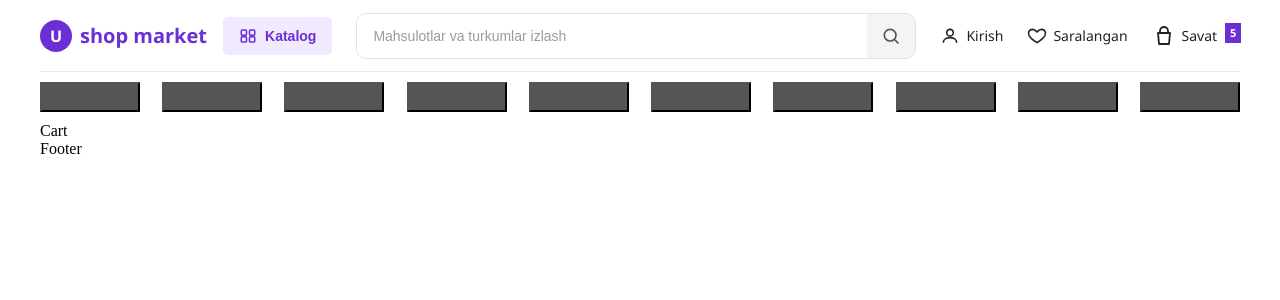
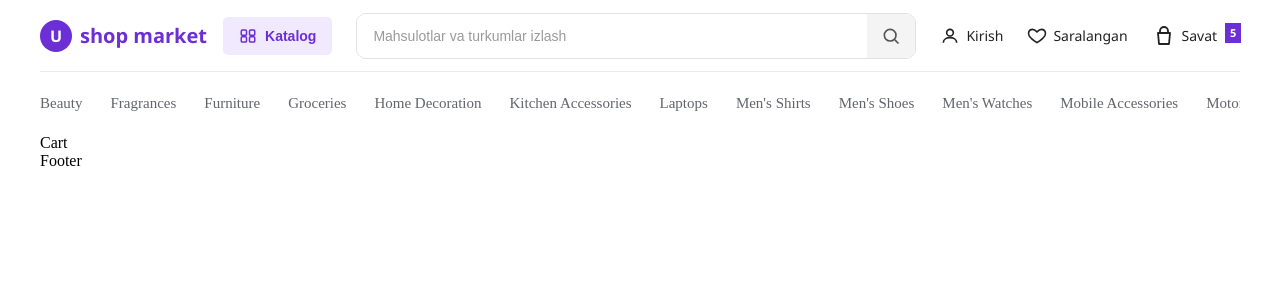
Before and after one commit to asadekk/react-mini-shop, a React (Vite) app: page /cart in a window 1280 px wide. Shown: the top 300 px of the page. Built offline with nearby package versions, Linux system fonts and the light colour scheme.

Commit message:
category

```diff
--- a/src/companets/Navbar.jsx
+++ b/src/companets/Navbar.jsx
@@ -81,7 +81,33 @@ function Navbar() {
       </div>
     </nav>
     <div className="btn-categorys">
-      <button className="btn_category"></button><button className="btn_category"></button><button className="btn_category"></button><button className="btn_category"></button><button className="btn_category"></button><button className="btn_category"></button><button className="btn_category"></button><button className="btn_category"></button><button className="btn_category"></button><button className="btn_category"></button>
+
+      <ul>
+        <li><Link to="/products/category/beauty">Beauty</Link></li>
+        <li><Link to="/products/category/fragrances">Fragrances</Link></li>
+        <li><Link to="/products/category/furniture">Furniture</Link></li>
+        <li><Link to="/products/category/groceries">Groceries</Link></li>
+        <li><Link to="/products/category/home-decoration">Home Decoration</Link></li>
+        <li><Link to="/products/category/kitchen-accessories">Kitchen Accessories</Link></li>
+        <li><Link to="/products/category/laptops">Laptops</Link></li>
+        <li><Link to="/products/category/mens-shirts">Men's Shirts</Link></li>
+        <li><Link to="/products/category/mens-shoes">Men's Shoes</Link></li>
+        <li><Link to="/products/category/mens-watches">Men's Watches</Link></li>
+        <li><Link to="/products/category/mobile-accessories">Mobile Accessories</Link></li>
+        <li><Link to="/products/category/motorcycle">Motorcycle</Link></li>
+        <li><Link to="/products/category/skin-care">Skin Care</Link></li>
+        <li><Link to="/products/category/smartphones">Smartphones</Link></li>
+        <li><Link to="/products/category/sports-accessories">Sports Accessories</Link></li>
+        <li><Link to="/products/category/sunglasses">Sunglasses</Link></li>
+        <li><Link to="/products/category/tablets">Tablets</Link></li>
+        <li><Link to="/products/category/tops">Tops</Link></li>
+        <li><Link to="/products/category/vehicle">Vehicle</Link></li>
+        <li><Link to="/products/category/womens-bags">Women's Bags</Link></li>
+        <li><Link to="/products/category/womens-dresses">Women's Dresses</Link></li>
+        <li><Link to="/products/category/womens-jewellery">Women's Jewellery</Link></li>
+        <li><Link to="/products/category/womens-shoes">Women's Shoes</Link></li>
+        <li><Link to="/products/category/womens-watches">Women's Watches</Link></li>
+      </ul>
     </div>
   </>
 }
--- a/src/companets/ProductCord.jsx
+++ b/src/companets/ProductCord.jsx
@@ -1,13 +1,8 @@
-import { useLoaderData } from "react-router";
 import "../css/ProductCord.css";
 
-function ProductCord() {
-  const products = useLoaderData();
-
+function ProductCord({ product }) {
   return (
-    <div className="products">
-      {products.map((product) => (
-        <div className="product-card" key={product.id}>
+    <div className="product-card">
       <div className="product-card__image-wrap">
         <img
           src={product.thumbnail}
@@ -54,8 +49,6 @@ function ProductCord() {
         </button>
       </div>
     </div>
-      ))}
-    </div>
   );
 }
 
--- a/src/css/Navbar.css
+++ b/src/css/Navbar.css
@@ -153,3 +153,97 @@
     height: 30px;
     background-color: #555;
 }
+.categories {
+  width: 1200px;
+  margin: 30px auto;
+
+  display: flex;
+  flex-wrap: wrap;
+  gap: 15px;
+
+  list-style: none;
+  padding: 0;
+}
+
+.categories li a {
+  display: inline-block;
+
+  padding: 10px 18px;
+
+  background: #f4f4f4;
+  color: #333;
+
+  text-decoration: none;
+
+  border-radius: 8px;
+
+  font-size: 14px;
+  font-weight: 500;
+
+  transition: 0.3s;
+}
+
+.categories li a:hover {
+  background: #6c2fd6;
+  color: #fff;
+}
+
+.categories li a.active {
+  background: #6c2fd6;
+  color: #fff;
+}
+ul {
+    display: flex;
+    align-items: center;
+    gap: 28px;
+
+    list-style: none;
+
+    overflow-x: auto;
+    white-space: nowrap;
+
+    padding: 12px 0;
+    margin: 0;
+
+    scrollbar-width: none;
+}
+
+ul::-webkit-scrollbar {
+    display: none;
+}
+
+ul li a {
+    text-decoration: none;
+    color: #62656A;
+
+    font-size: 15px;
+    font-weight: 500;
+
+    transition: .25s;
+
+    position: relative;
+}
+
+ul li a:hover {
+    color: #7000ff;
+}
+
+ul li a::after {
+    content: "";
+
+    position: absolute;
+
+    left: 0;
+    bottom: -6px;
+
+    width: 0;
+    height: 2px;
+
+    background: #7000ff;
+
+    transition: .3s;
+}
+
+ul li a:hover::after {
+    width: 100%;
+}
--- a/src/pages/Home.jsx
+++ b/src/pages/Home.jsx
@@ -1,5 +1,7 @@
 import React from 'react'
+import '../css/ProductCord.css'
 import ProductCord from '../companets/ProductCord';
+import { useLoaderData } from 'react-router';
 
 export async function productsLoader() {
   const res = await fetch("https://dummyjson.com/products");
@@ -9,9 +11,15 @@ export async function productsLoader() {
 }
 
 function Home() {
+  const products = useLoaderData()
   return (
-    <div>
-      <ProductCord/>
+    <div className='products'>
+      {products.map((product) => (
+        <ProductCord
+          key={product.id}
+          product={product}
+        />
+      ))}
     </div>
   )
 }
--- a/src/pages/Products.jsx
+++ b/src/pages/Products.jsx
@@ -1,9 +1,24 @@
 import React from 'react'
+import { useLoaderData } from 'react-router'
+import ProductCord from '../companets/ProductCord'
+export async function productCategoryLoader({params}) {
+  const res = await fetch(`https://dummyjson.com/products/category/${params.category}`)
+  const data = await res.json()
+  return data.products
+}
+function Products() {
+  const products = useLoaderData();
 
-function Products() {
   return (
-    <div>Products</div>
-  )
+    <div className="products">
+      {products.map((product) => (
+        <ProductCord
+          key={product.id}
+          product={product}
+        />
+      ))}
+    </div>
+  );
 }
 
 export default Products
--- a/src/router.jsx
+++ b/src/router.jsx
@@ -2,7 +2,7 @@ import { createBrowserRouter } from "react-router";
 
 import MainLayout from "./layouts/MainLayout";
 
-import Products from "./pages/Products";
+import Products, { productCategoryLoader } from "./pages/Products";
 import ProductDetail from "./pages/ProductDetail";
 import Cart from "./pages/Cart";
 import Wishlist from "./pages/Wishlist";
@@ -22,12 +22,13 @@ const router = createBrowserRouter([
     children: [
       {
         index: true,
-        element: <Home/>,
+        element: <Home />,
         loader: productsLoader,
       },
       {
-        path: "products",
+        path: "/products/category/:category",
         element: <Products />,
+        loader: productCategoryLoader,
       },
       {
         path: "products/:id",
```
Lines whose indentation alone changed are shown as unchanged.
